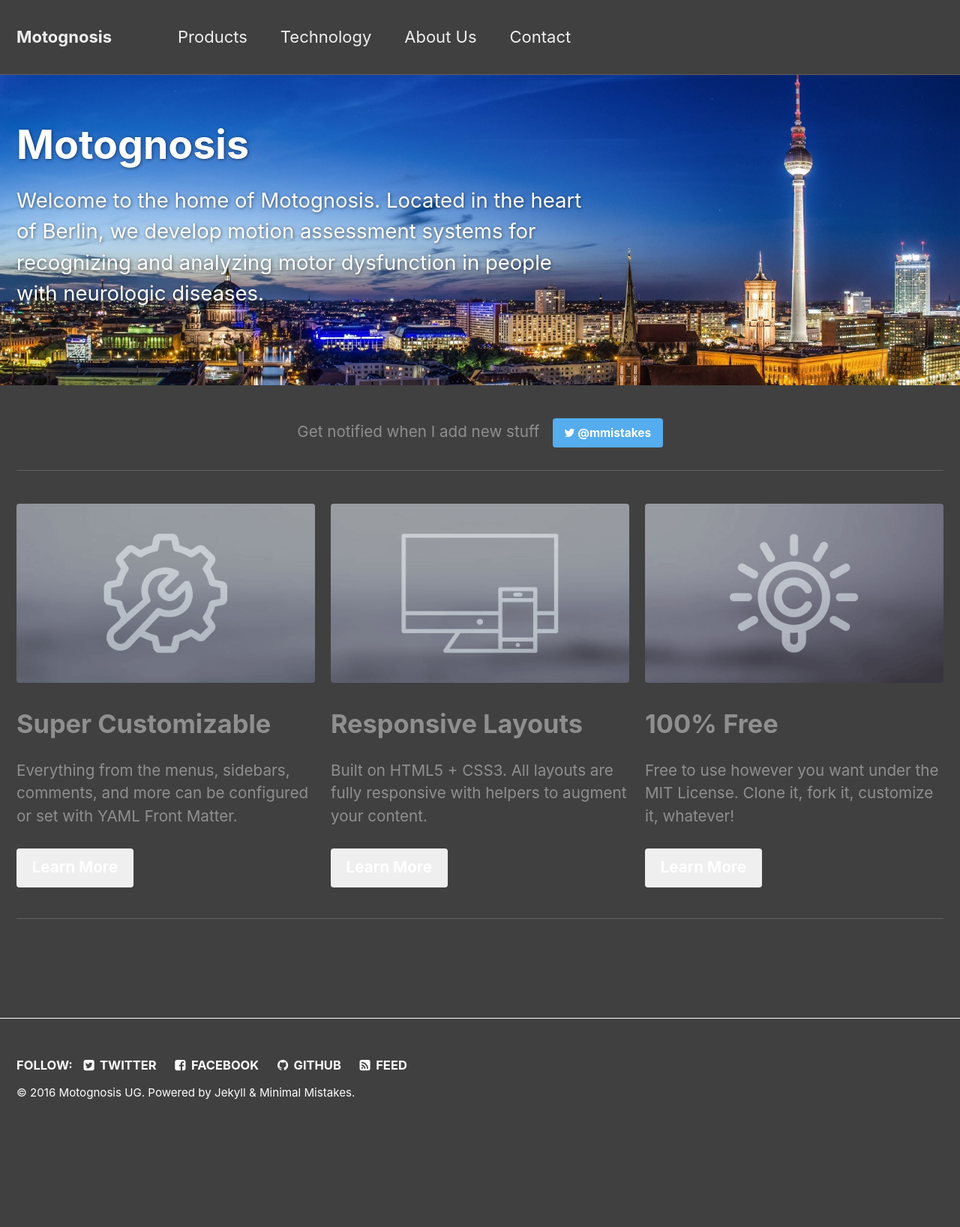
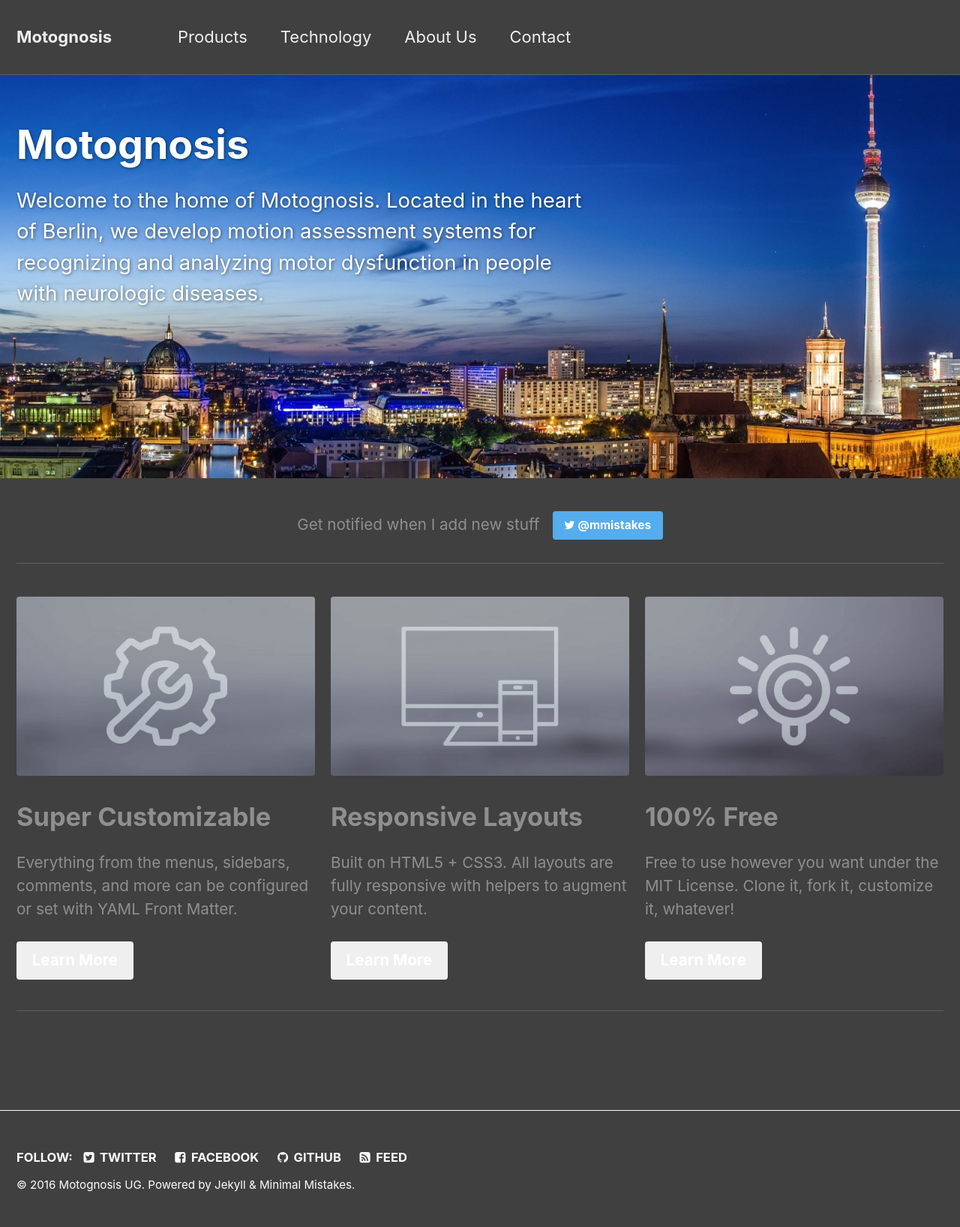
Before and after one commit to motognosis/motognosis.github.io, a Jekyll site: the page built from _pages/home.md, in a window 1280 px wide. Shown: the whole page at 75% size. Built offline with Jekyll 4.4.1, drawn with Linux system fonts in a browser that asks for light colours; before the commit the page ends 1513 px from its top, so only the background shows below that.

```diff
--- a/_pages/home.md
+++ b/_pages/home.md
@@ -5,7 +5,7 @@ header:
   overlay_color: "#5e616c"
   overlay_image: berlinpanorama1_cropped_650.jpg
   caption:
-excerpt: 'Welcome to the home of Motognosis. Located in the heart of Berlin, we develop motion assessment systems for recognizing and analyzing motor dysfunction in people with neurologic diseases.<br />'
+excerpt: 'Welcome to the home of Motognosis. Located in the heart of Berlin, we develop motion assessment systems for recognizing and analyzing motor dysfunction in people with neurologic diseases.<br /><br /><br /><br />'
 feature_row:
   - image_path: mm-customizable-feature.png
     alt: "customizable"
```
